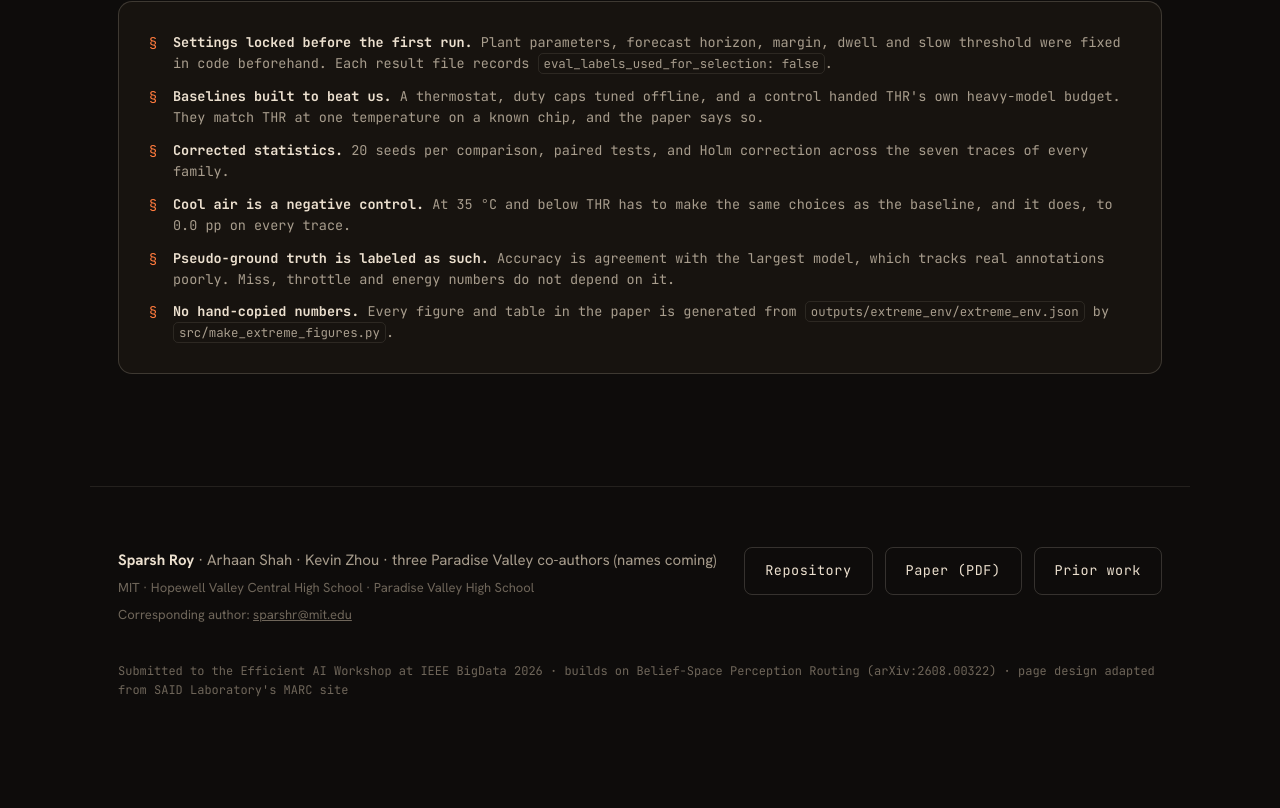
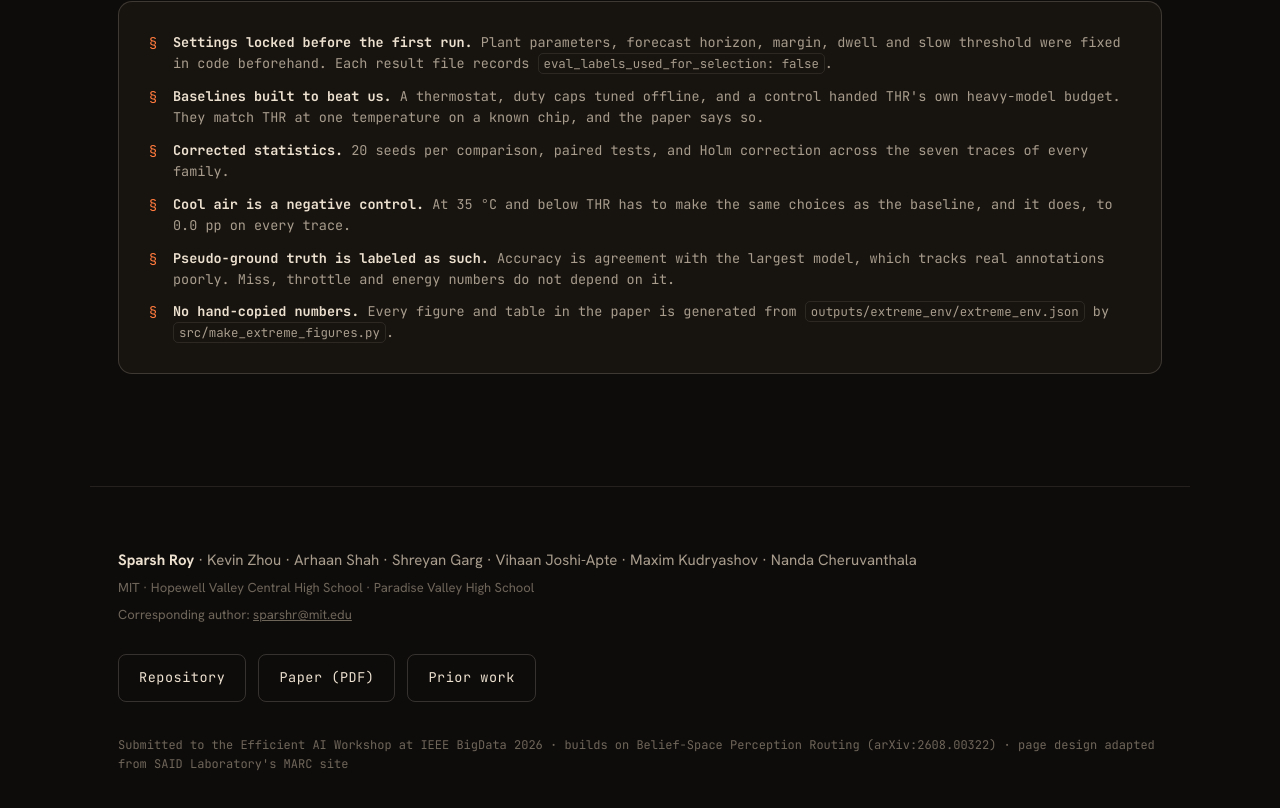
Before and after one commit to ImSpxrsh/thermal-headroom-routing, a plain HTML site: page index.html in a window 1280 px wide. Shown: the part 5700-6508 px from the top of the page. Before the commit the page ends 6471 px from the top, so only its background shows below. Drawn offline with Linux system fonts and the light colour scheme.

Commit message:
Add full author list (7 authors)

```diff
--- a/index.html
+++ b/index.html
@@ -337,7 +337,7 @@ footer{border-top:1px solid var(--line);padding:60px 0 70px;margin-top:40px}
 <footer class="wrap">
   <div class="frow">
     <div class="team">
-      <b>Sparsh Roy</b> · Arhaan Shah · Kevin Zhou · three Paradise Valley co-authors (names coming)<br>
+      <b>Sparsh Roy</b> · Kevin Zhou · Arhaan Shah · Shreyan Garg · Vihaan Joshi-Apte · Maxim Kudryashov · Nanda Cheruvanthala<br>
       <span class="aff">MIT · Hopewell Valley Central High School · Paradise Valley High School</span><br>
       <span class="aff">Corresponding author: <a href="mailto:sparshr@mit.edu">sparshr@mit.edu</a></span>
     </div>
```
Also changed, not shown: 3 other files.
